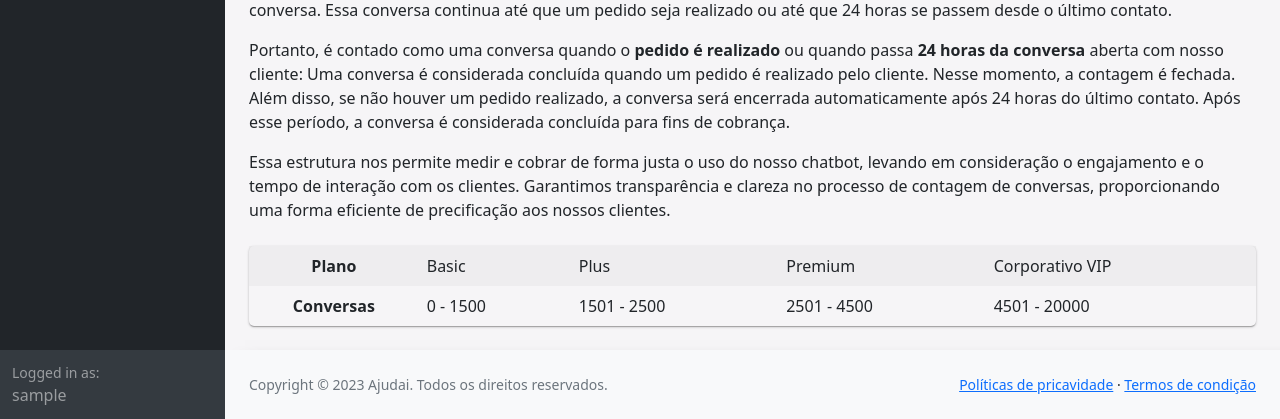
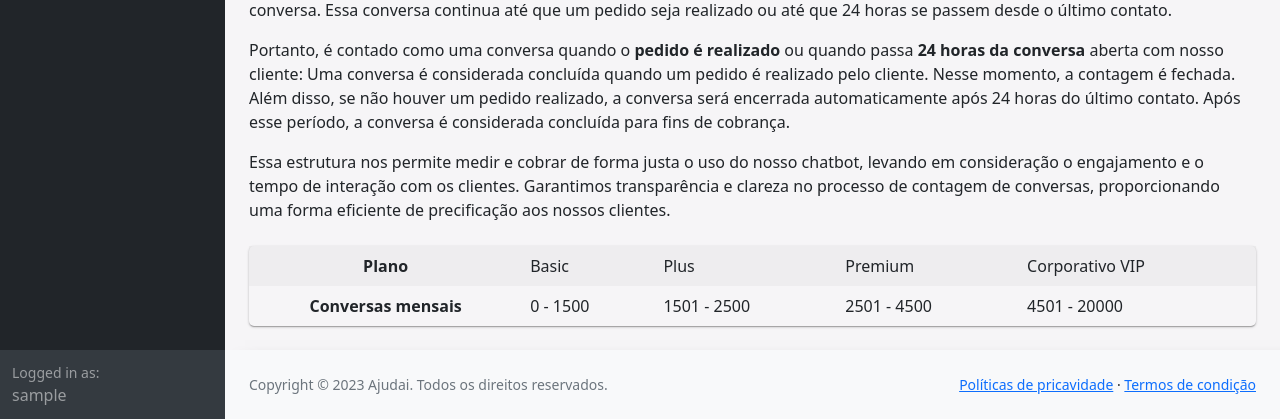
Before and after one commit to LuigiToniolo/ajudaiDjango, a Django app: page /planos-disponiveis/ in a window 1280 px wide. Shown: the part 2059-2478 px from the top of the page. Run offline with Django 5.2, Linux system fonts and the light colour scheme; a user stored in the database is signed in; tables that the repository leaves empty hold one stand-in row (values such as "Sample post"); some libraries are stand-ins or nearby versions.

Commit message:
adicionando correções texto

```diff
--- a/ajudai_django_app/templates/planos_disponiveis.html
+++ b/ajudai_django_app/templates/planos_disponiveis.html
@@ -222,7 +222,7 @@
                             </thead>
                             <tbody>
                               <tr>
-                                <td class="left-table">Conversas</td>
+                                <td class="left-table">Conversas mensais</td>
                                 <td class="top-table">0 - 1500</td>
                                 <td class="top-table">1501 - 2500</td>
                                 <td class="top-table">2501 - 4500</td>
```
